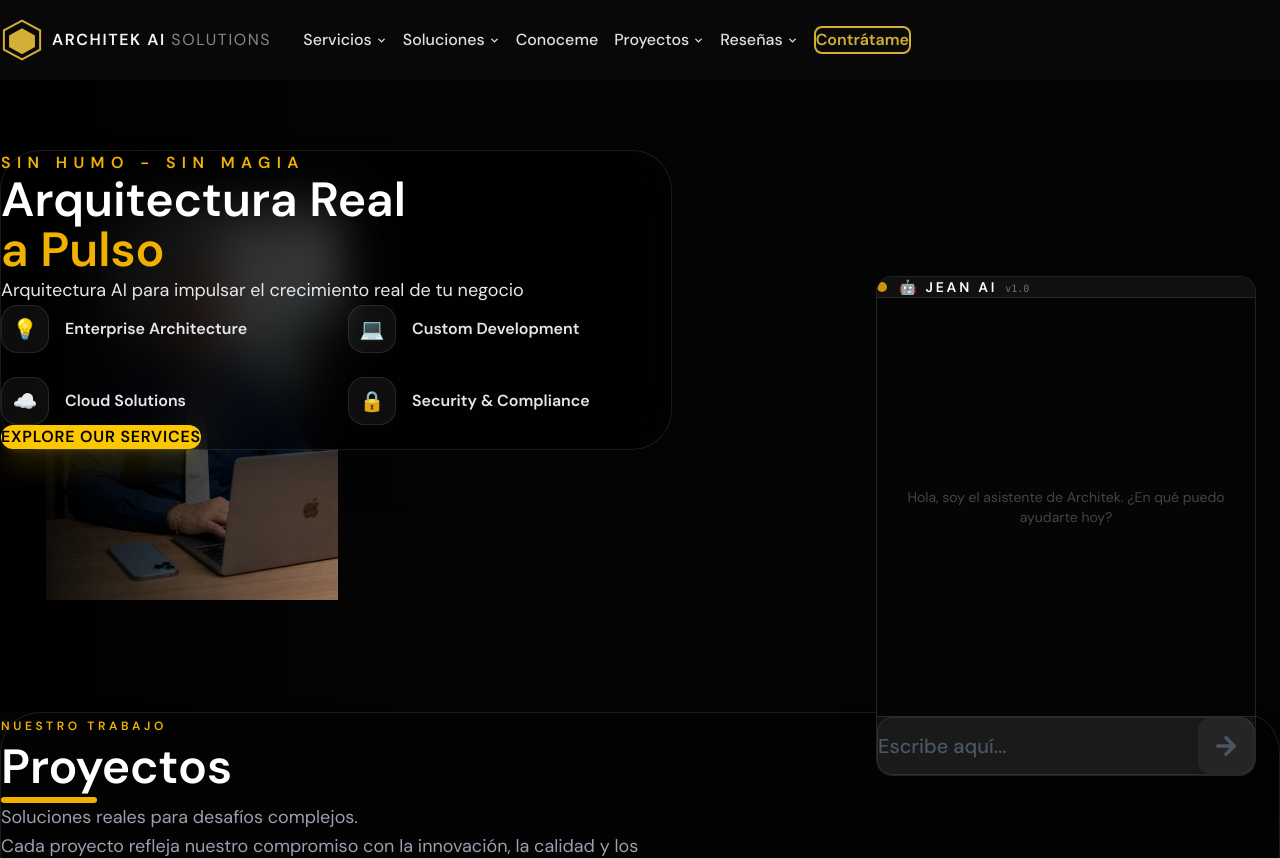
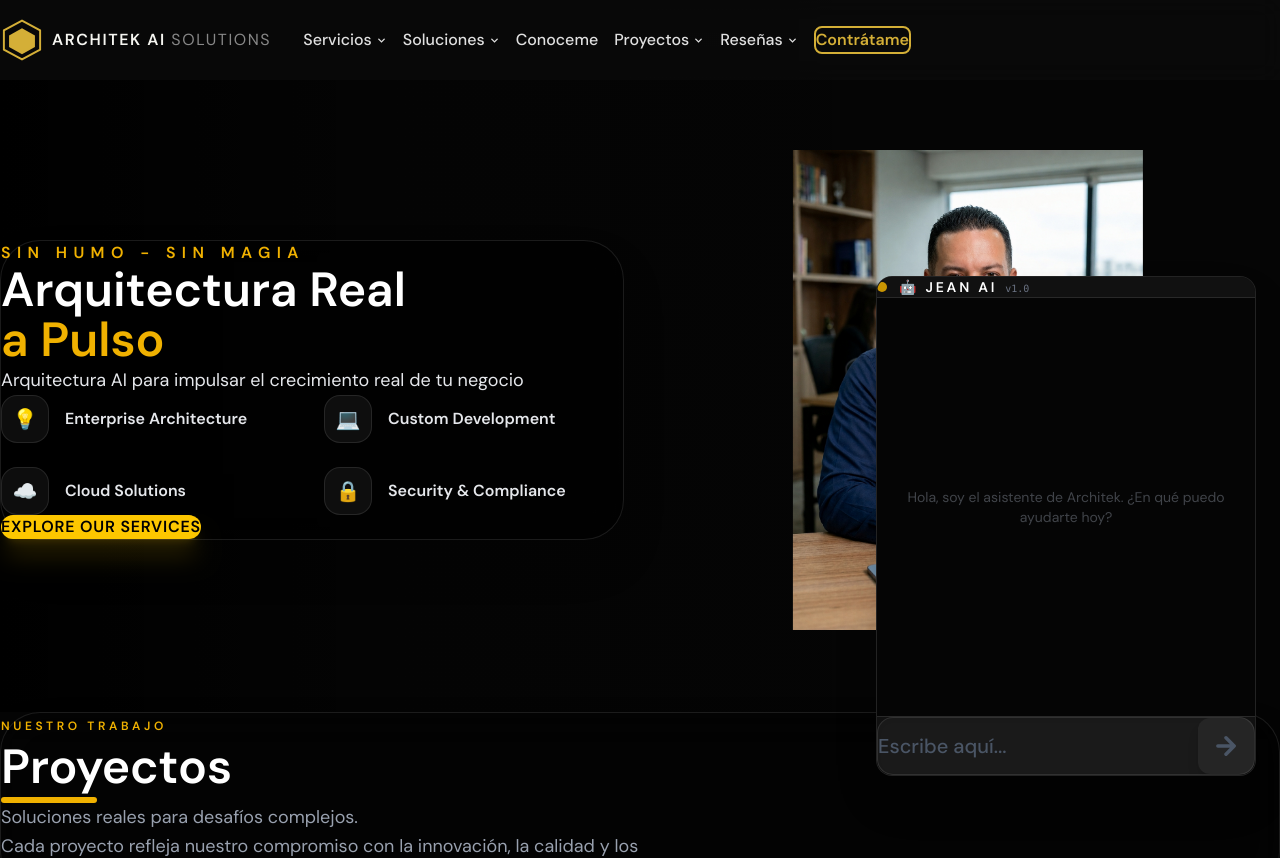
Before and after one commit to ingvillamar/LandingPage, a Next.js app: page / in a window 1280 px wide. Shown: the top 858 px of the page. Built offline with nearby package versions, Linux system fonts and the light colour scheme.

Commit message:
fix: move hero image as flex column next to main content

```diff
--- a/src/components/Hero.tsx
+++ b/src/components/Hero.tsx
@@ -9,34 +9,15 @@ export default function Hero() {
   ];
 
   return (
-    // 1. Usamos min-h-screen para evitar que el alto fijo bloquee el movimiento del contenido
     <section className="relative w-full min-h-screen bg-[#050505] flex flex-col">
 
-      {/* 2. ESPACIADOR REFORZADO: Usamos h-[140px] para forzar una bajada mayor que el Header */}
       <div className="h-[120px] md:h-[150px] w-full block" />
 
-      {/* ── IMAGEN DE FONDO ── */}
-      <div className="absolute inset-0 z-0 h-full w-full max-w-[1440px] mx-auto px-6 md:px-12 pointer-events-none">
-        <div className="relative w-full h-full flex justify-start items-center pl-[45%]">
-          <div className="relative w-[280px] lg:w-[30%] h-[50%] transition-all duration-500">
-            <Image
-              src="/images/jean-hero.png"
-              alt="Architek Specialist"
-              fill
-              priority
-              sizes="(max-width: 768px) 280px, 35vw"
-              className="object-contain object-center opacity-100"
-            />
-          </div>
-        </div>
-      </div>
+      {/* ── CONTENIDO PRINCIPAL + IMAGEN en fila ── */}
+      <div className="relative z-20 container mx-auto px-6 md:px-12 flex flex-col md:flex-row items-center gap-8 mt-5">
 
-      {/* ── CONTENIDO PRINCIPAL ── */}
-      {/* 3. Eliminamos flex-1 para que el margen superior realmente empuje el div hacia abajo */}
-      <div className="relative z-20 container mx-auto px-6 md:px-12">
-
-        {/* Añadimos un mt-10 adicional aquí para asegurar la separación visual */}
-        <div className="max-w-2xl p-10 md:p-14 rounded-[2.5rem] backdrop-blur-xl bg-black/60 border border-white/10 shadow-2xl mt-5">
+        {/* Div principal */}
+        <div className="w-full md:w-1/2 p-10 md:p-14 rounded-[2.5rem] backdrop-blur-xl bg-black/60 border border-white/10 shadow-2xl">
 
           <p className="text-sm md:text-base font-bold tracking-[0.4em] text-yellow-500 mb-4 uppercase">
             Sin Humo - Sin Magia
@@ -68,6 +49,19 @@ export default function Hero() {
             Explore Our Services
           </button>
         </div>
+
+        {/* Imagen al lado */}
+        <div className="hidden md:block w-1/2 relative h-[480px]">
+          <Image
+            src="/images/jean-hero.png"
+            alt="Architek Specialist"
+            fill
+            priority
+            sizes="50vw"
+            className="object-contain object-center"
+          />
+        </div>
+
       </div>
 
       {/* Capa de degradado */}
```
